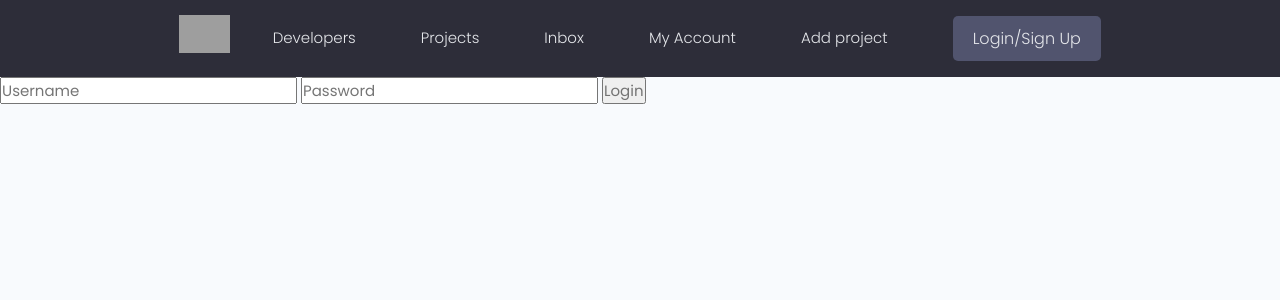
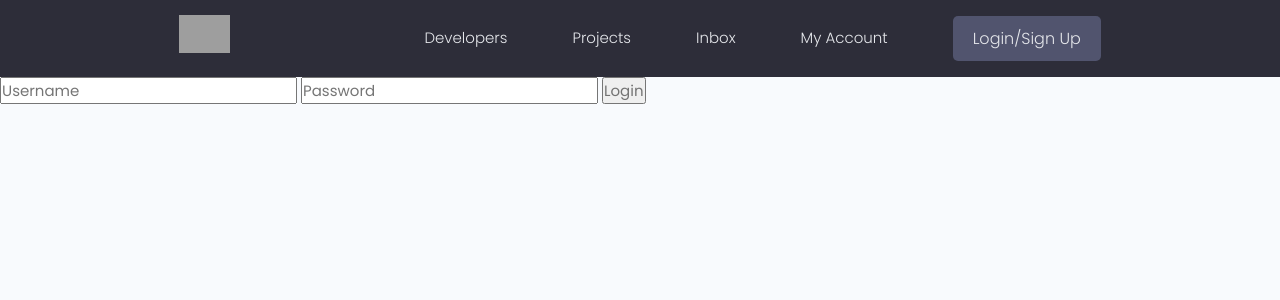
Before and after one commit to KevinVanDerSchans/djangodevs-django, a Django app: a page that uses templates/navbar.html in a window 1280 px wide. Shown: the top 300 px of the page. Run offline with Django 5.2, Linux system fonts and the light colour scheme; some libraries are stand-ins or nearby versions; grey boxes are pictures that could not be loaded.

Commit message:
Protect 'Create project' route

```diff
--- a/templates/navbar.html
+++ b/templates/navbar.html
@@ -25,11 +25,12 @@
         <li class="header__menuItem">
           <a href="">My Account</a>
         </li>
-        <li class="header__menuItem">
-          <a href="{% url 'create-project' %}">Add project</a>
-        </li>
 
         {% if request.user.is_authenticated %}
+          <li class="header__menuItem">
+            <a href="{% url 'create-project' %}">Add project</a>
+          </li>
+
           <li class="header__menuItem">
             <a href="{% url 'logout' %}" class="btn btn--sub">Logout</a>
           </li>
```
